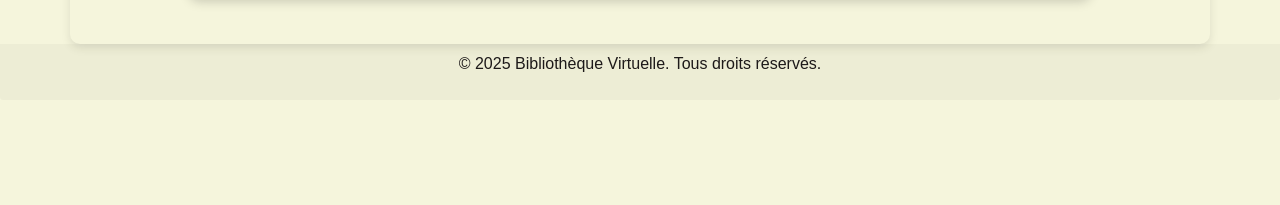
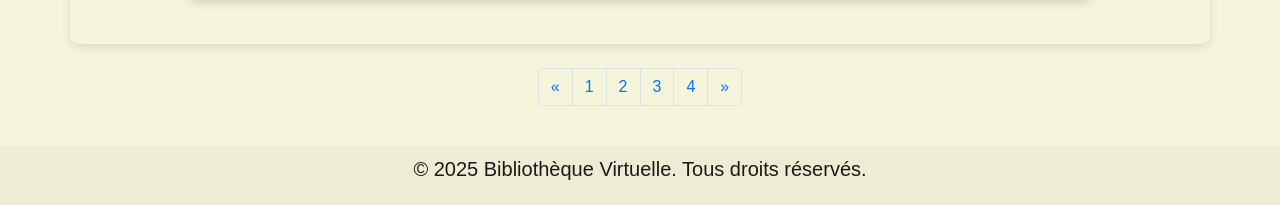
Before and after one commit to Imane0408/BiblioPassion.githup.io, a plain HTML site: page index.html in a window 1280 px wide. Shown: the part 3552-3757 px from the top of the page. Before the commit the page ends 3652 px from the top, so only its background shows below. Drawn offline with Linux system fonts and the light colour scheme.

Commit message:
Add files via upload

```diff
--- a/index.html
+++ b/index.html
@@ -422,7 +422,6 @@
             margin: 20px;
             padding: 0 20px;
         }
-
         .testimonial-card {
             background-color: #fff;
             border-radius: 8px;
@@ -431,12 +430,10 @@
             text-align: center;
             transition: transform 0.3s, box-shadow 0.3s;
         }
-
         .testimonial-card:hover {
             transform: scale(1.05);
             box-shadow: 0 8px 12px rgba(0, 0, 0, 0.2);
         }
-
         .testimonial-image {
             width: 80px;
             height: 80px;
@@ -483,7 +480,11 @@
             border-radius: 8px;
             box-shadow: 0 4px 12px rgba(0, 0, 0, 0.2);
         }
+        .page-link {
+            background-color: beige;
+        }
         .card-footer {
+            font-size: 20px;
             border: none;
             color: rgb(29, 25, 25);
 
@@ -674,6 +675,24 @@
             Votre navigateur ne supporte pas la lecture de vidéos.
         </video>
     </div>
+    <nav aria-label="Pagination" class=" d-flex justify-content-center my-4">
+        <ul class="pagination">
+          <li class="page-item">
+            <a class="page-link" href="index.html" aria-label="Précédent">
+              <span aria-hidden="true">&laquo;</span>
+            </a>
+          </li>
+          <li class="page-item"><a class="page-link" href="index.html">1</a></li>
+          <li class="page-item"><a class="page-link" href="PourVous.html">2</a></li>
+          <li class="page-item"><a class="page-link" href="categories.html">3</a></li>
+          <li class="page-item"><a class="page-link" href="contact.html">4</a></li>
+          <li class="page-item">
+            <a class="page-link" href="PourVous.html" aria-label="Suivant">
+              <span aria-hidden="true">&raquo;</span>
+            </a>
+          </li>
+        </ul>
+      </nav>
     <div class="card-footer p-10 mt-20 text-center ">
         <p>© 2025 Bibliothèque Virtuelle. Tous droits réservés.</p>
     </div>
```
Also changed, not shown: PourVous.html (+19 -0 lines), categories.html (+20 -1 lines), contact.html (+19 -0 lines).
